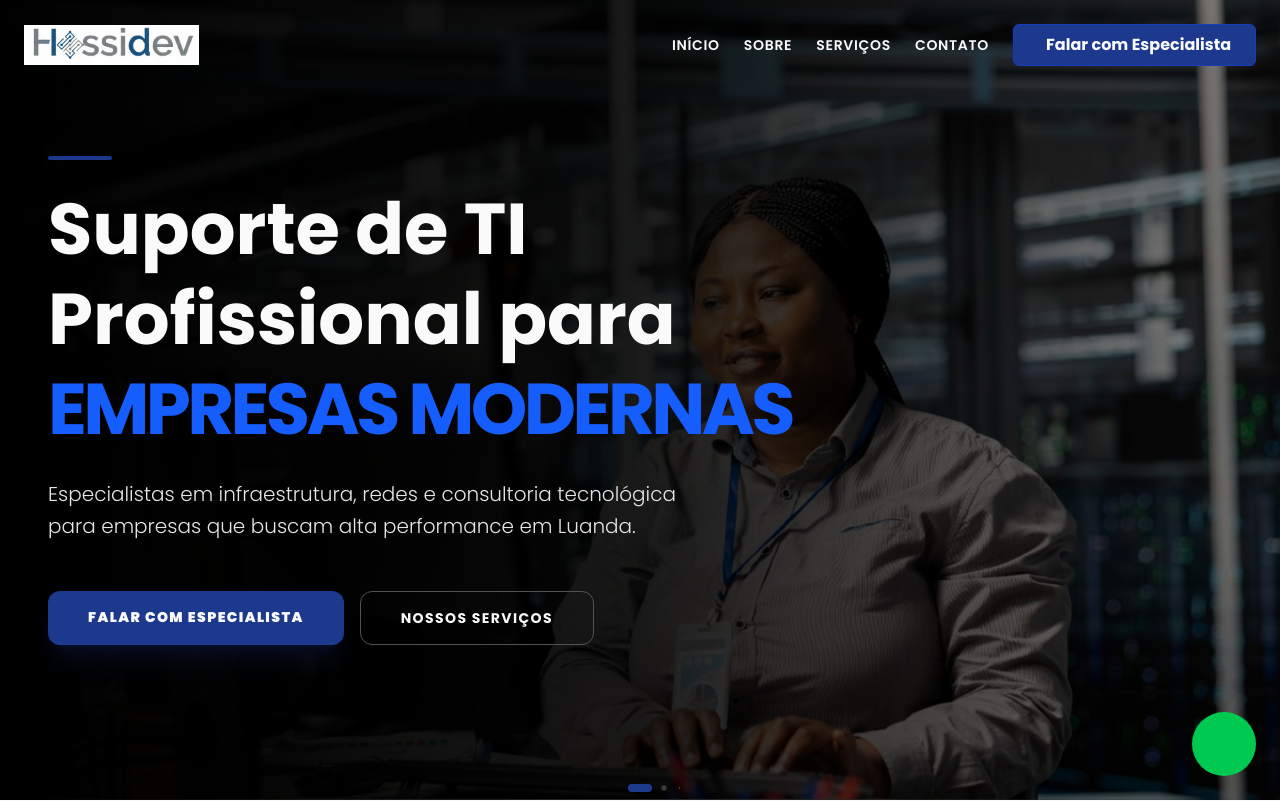
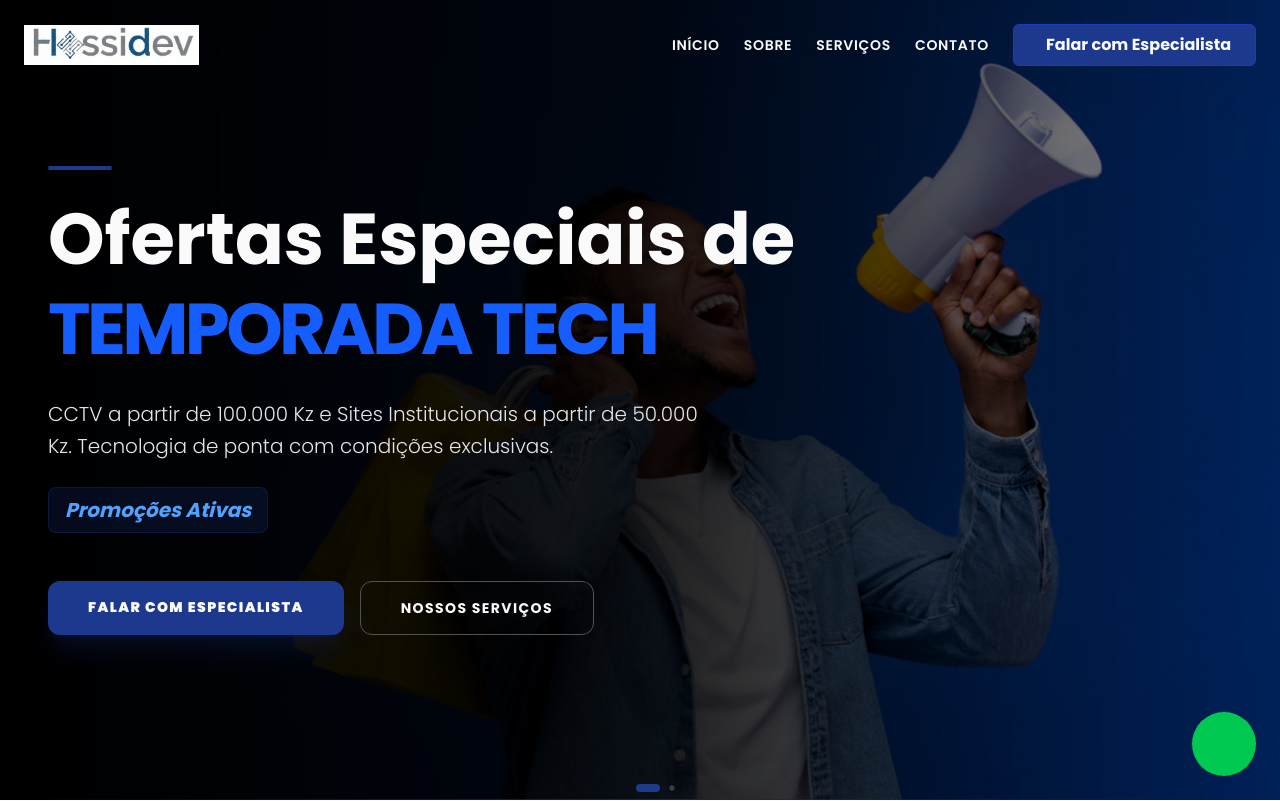
Before and after one commit to nsimba-afonso-nwayami/hossidev, a Next.js app: page / in a window 1280 px wide. Shown: the top 801 px of the page. Built offline with nearby package versions, Linux system fonts and the light colour scheme; some icons are missing.

Commit message:
Item de promoção adicionado no array de slides

```diff
--- a/src/components/home/Hero.jsx
+++ b/src/components/home/Hero.jsx
@@ -12,10 +12,11 @@ import "swiper/css/effect-fade";
 import "swiper/css/pagination";
 import "swiper/css/navigation";
 
-import heroBg from "@/assets/img/hero.jpg"; // Use imagens diferentes se tiver
+import heroBg from "@/assets/img/hero.jpg";
 import suporteBg from "@/assets/img/suporte.jpg";
 import sitesBg from "@/assets/img/sites.jpg";
 import segurancaBg from "@/assets/img/seguranca.jpg";
+import promocaoBg from "@/assets/img/promocao.jpg";
 
 export default function Hero() {
   const [domLoaded, setDomLoaded] = useState(false);
@@ -25,6 +26,13 @@ export default function Hero() {
   }, []);
 
   const slides = [
+    {
+      title: "Ofertas Especiais de",
+      highlight: "Temporada Tech",
+      desc: "CCTV a partir de 100.000 Kz e Sites Institucionais a partir de 50.000 Kz. Tecnologia de ponta com condições exclusivas.",
+      price: "Promoções Ativas",
+      img: promocaoBg,
+    },
     {
       title: "Suporte de TI Profissional para",
       highlight: "Empresas Modernas",
@@ -36,14 +44,14 @@ export default function Hero() {
       title: "Segurança Eletrónica e",
       highlight: "Vigilância CCTV",
       desc: "Instalação de câmeras IP de alta definição e monitoramento remoto. Proteja seu patrimônio com o que há de mais moderno.",
-      price: "A partir de 150.000 Kz",
+      price: "A partir de 100.000 Kz",
       img: segurancaBg,
     },
     {
       title: "Redes e",
       highlight: "Telecomunicações",
       desc: "Projetamos e implementamos redes estruturadas, Wi-Fi corporativo e sistemas de telecomunicações robustos.",
-      price: "A partir de 120.000 Kz",
+      price: "A partir de 200.000 Kz",
       img: heroBg,
     },
     {
@@ -137,7 +145,7 @@ export default function Hero() {
         ))}
       </Swiper>
 
-      {/* Estilização Customizada para as setas do Swiper (apenas no hover do slider) */}
+      {/* Estilização Customizada */}
       <style jsx global>{`
         .swiper-button-next, .swiper-button-prev {
           color: white !important;
```
